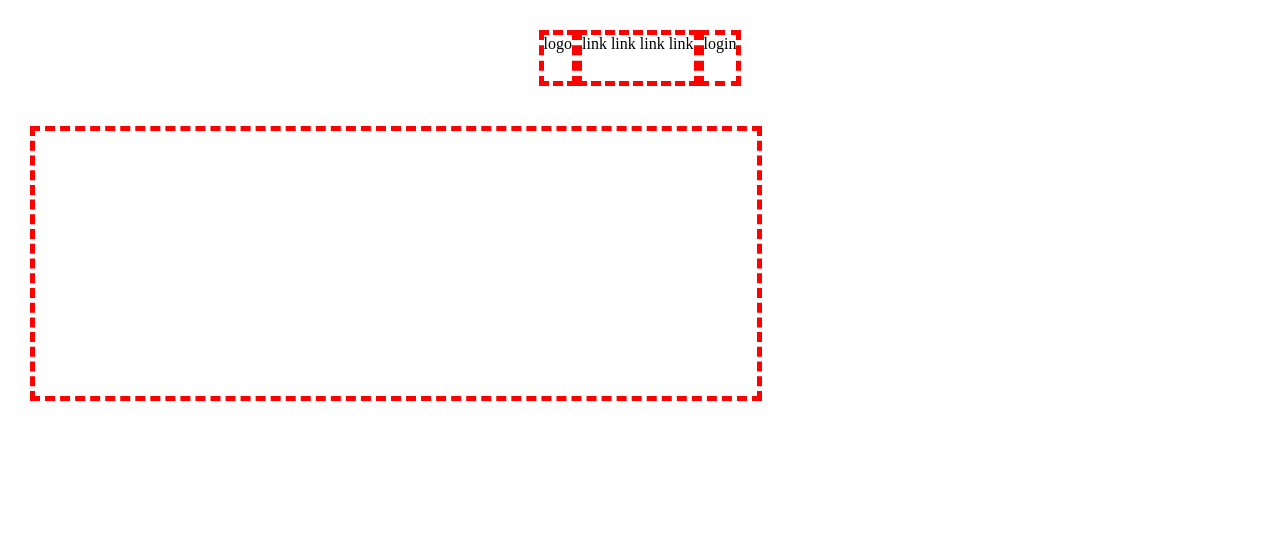
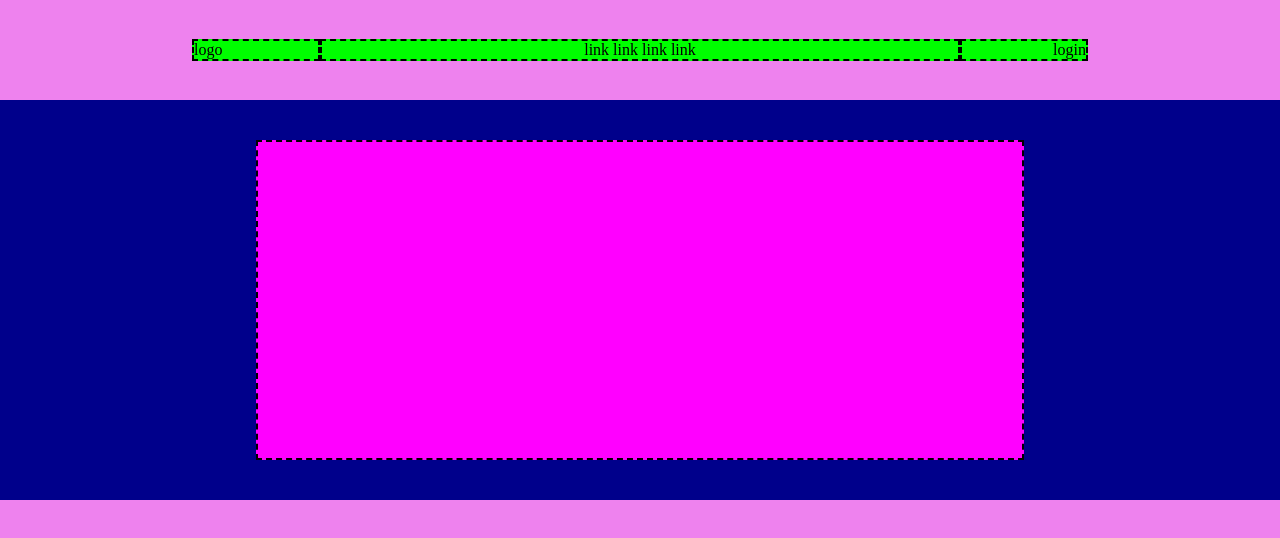
Before and after one commit to nabilmoutahir/htmlcss-struttura-discord, a plain HTML site: page index.html in a window 1280 px wide. Drawn offline with Linux system fonts and the light colour scheme.

Commit message:
style: header css

```diff
--- a/css/style.css
+++ b/css/style.css
@@ -7,28 +7,56 @@
 
 /* GENERICS */
 .debug {
-    border: 5px dashed red;
+    border: 2px dashed black;
+}
+
+body {
+    background-color: violet;
 }
 
 /* HEADER */
 header {
-    padding: 10px;
     height: 500px;
 }
 
 nav {
+    height: 20%;
+    display: flex;
+    justify-content: space-between;
+    justify-content: center;
+    align-items: center;
+    align-content: center;
+}
+
+.nav-left {
+    width: 10%;
+    background-color: lime;
+    text-align: left;
+}
+
+.nav-mid {
+    width: 50%;
+    background-color: lime;
+    text-align: center;
+}
+
+.nav-right{
+    width: 10%;
+    background-color: lime;
+    text-align: right;
+}
+
+
+.header-section {
+    height: 80%;
+    background-color: darkblue;
     display: flex;
     justify-content: center;
-    height: 20%;
-    padding: 20px;
+    align-items: center;
 }
 
-.header-section{
-    height: 80%;
-    padding: 20px;
-}
-
-.header-content{
+.header-content {
     height: 80%;
     width: 60%;
+    background-color: fuchsia;
 }
```
